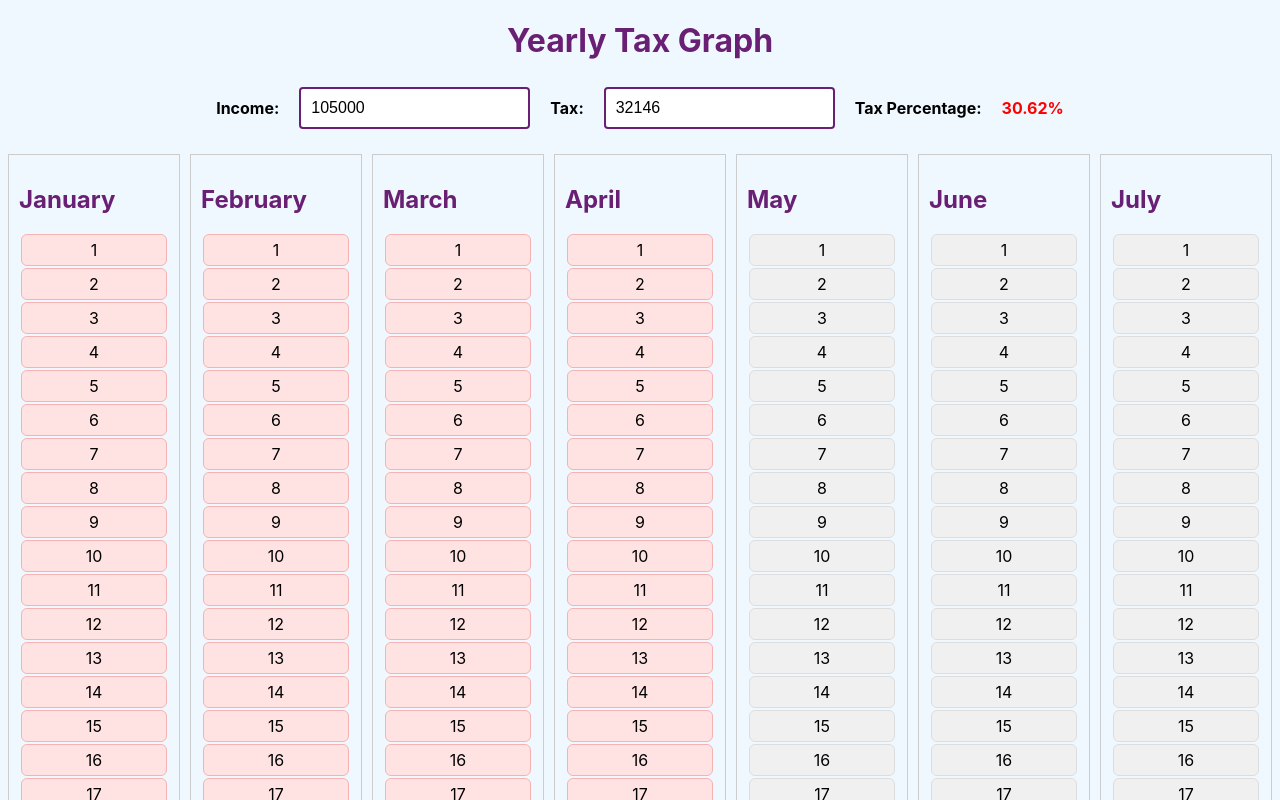
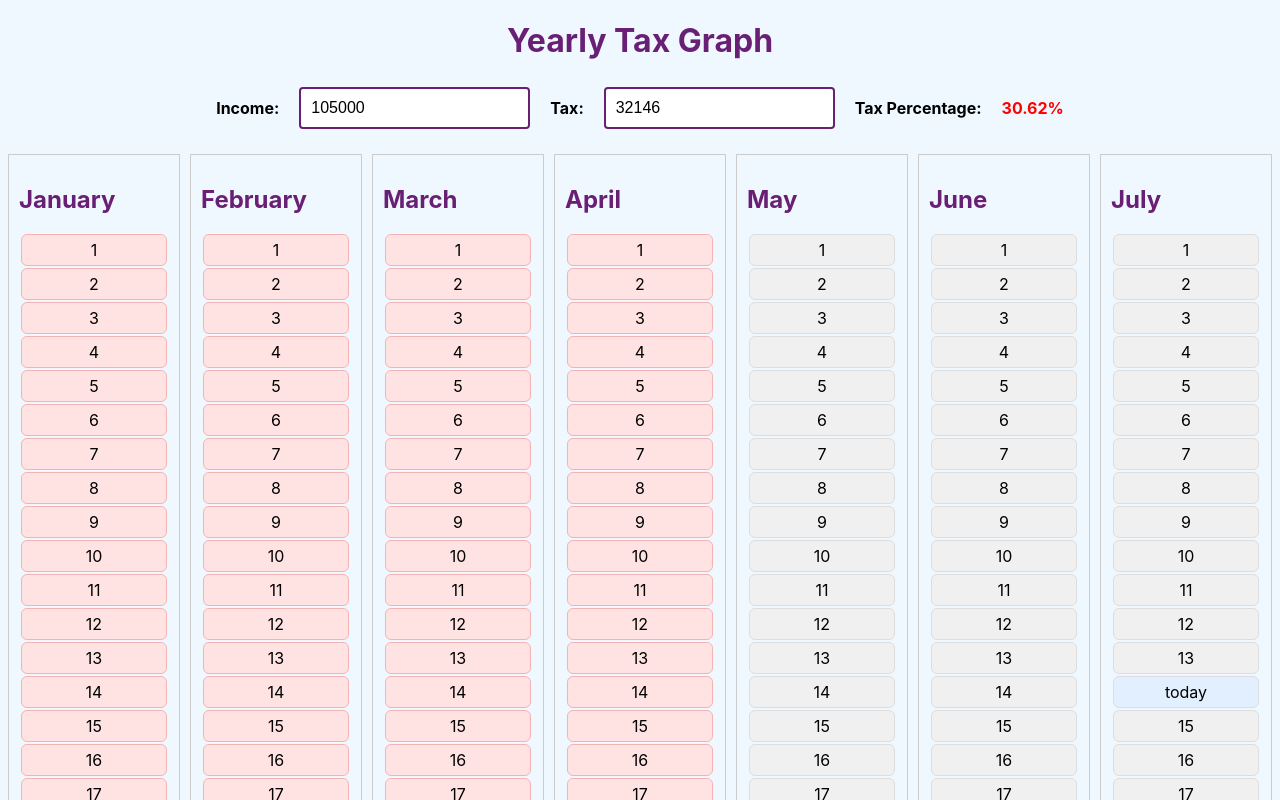
Before and after one commit to ranahtsham/YearlyTaxGraph, a React (Create React App) app: page / in a window 1280 px wide. Shown: the top 800 px of the page. Built offline with nearby package versions, Linux system fonts and the light colour scheme.

Commit message:
const today

```diff
--- a/src/components/CustomCalendar.css
+++ b/src/components/CustomCalendar.css
@@ -24,3 +24,7 @@
     background-color: rgb(255, 227, 227);
     border: 1px solid rgb(246, 178, 178);
 }
+
+.day.today {
+    background-color: rgb(225, 239, 255);
+}
--- a/src/components/CustomCalendar.tsx
+++ b/src/components/CustomCalendar.tsx
@@ -21,14 +21,16 @@ const CustomCalendar: React.FC<CustomCalendarProps> = ({year, percentage}) => {
 
     // Generate days for the entire year
     const daysArray = useMemo(() => {
-        const days: { month: string, day: number, highlight: boolean }[] = [];
+        const days: { month: string, day: number, today:boolean, highlight: boolean }[] = [];
+        const currentDate = new Date();
         let dayCounter = 0;
         for (let monthIndex = 0; monthIndex < months.length; monthIndex++) {
             const daysInMonth = new Date(year, monthIndex + 1, 0).getDate();
             for (let day = 1; day <= daysInMonth; day++) {
                 dayCounter++;
+                const isToday = currentDate.getMonth() === monthIndex && currentDate.getDate() === day;
                 days.push({
-                    month: months[monthIndex], day,
+                    month: months[monthIndex], day, today: isToday,
                     highlight: dayCounter <= highlightedDays
                 });
             }
@@ -44,8 +46,8 @@ const CustomCalendar: React.FC<CustomCalendarProps> = ({year, percentage}) => {
                     {daysArray
                         .filter(dayObj => dayObj.month === month)
                         .map((dayObj, dayIndex) => (
-                            <div key={dayIndex} className={`day ${dayObj.highlight ? 'highlight' : ''}`}>
-                                {dayObj.day}
+                            <div key={dayIndex} className={`day ${dayObj.highlight ? 'highlight' : ''} ${dayObj.today ? 'today' : ''}`}>
+                                {dayObj.today ? 'today' : dayObj.day}
                             </div>
                         ))}
                 </div>
```
